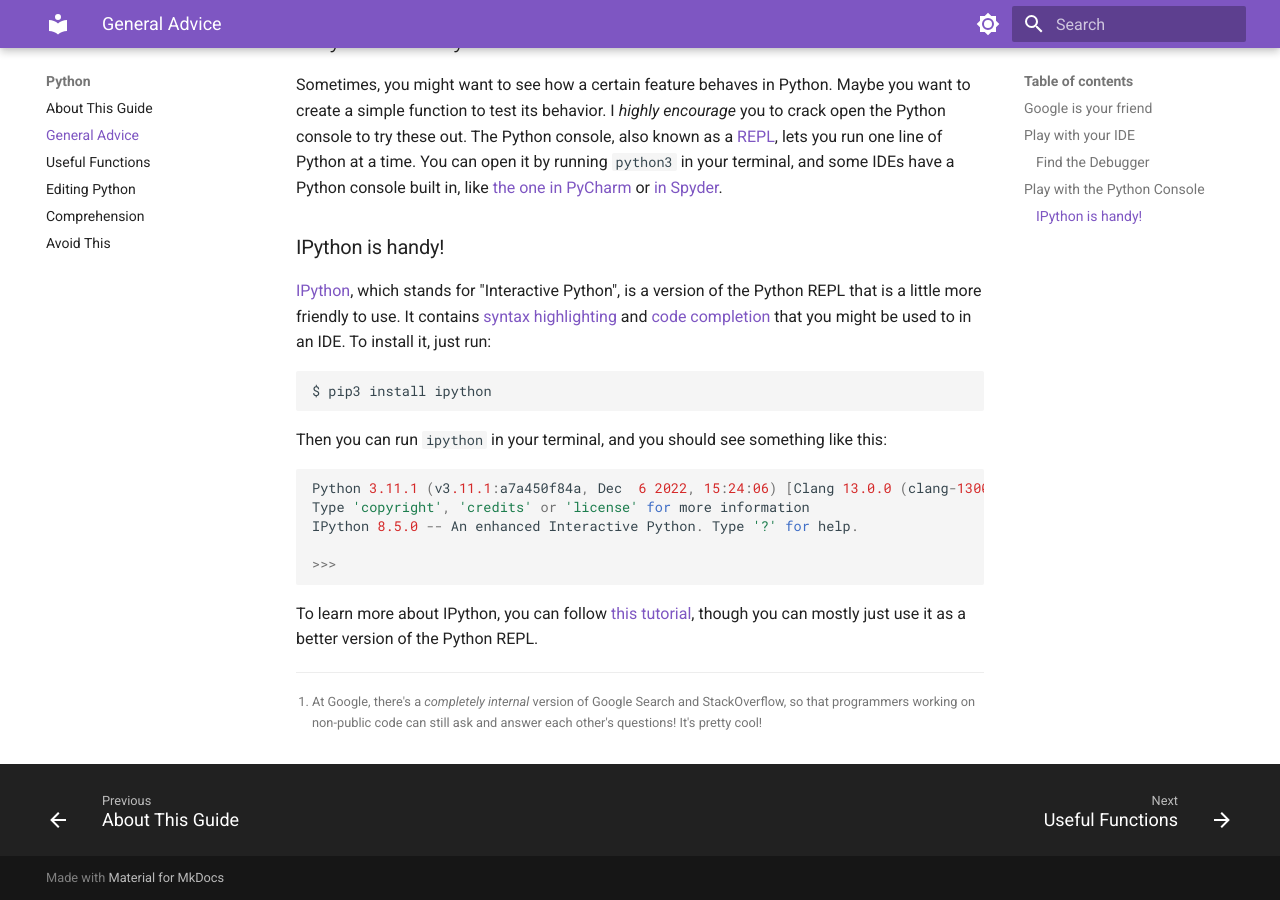
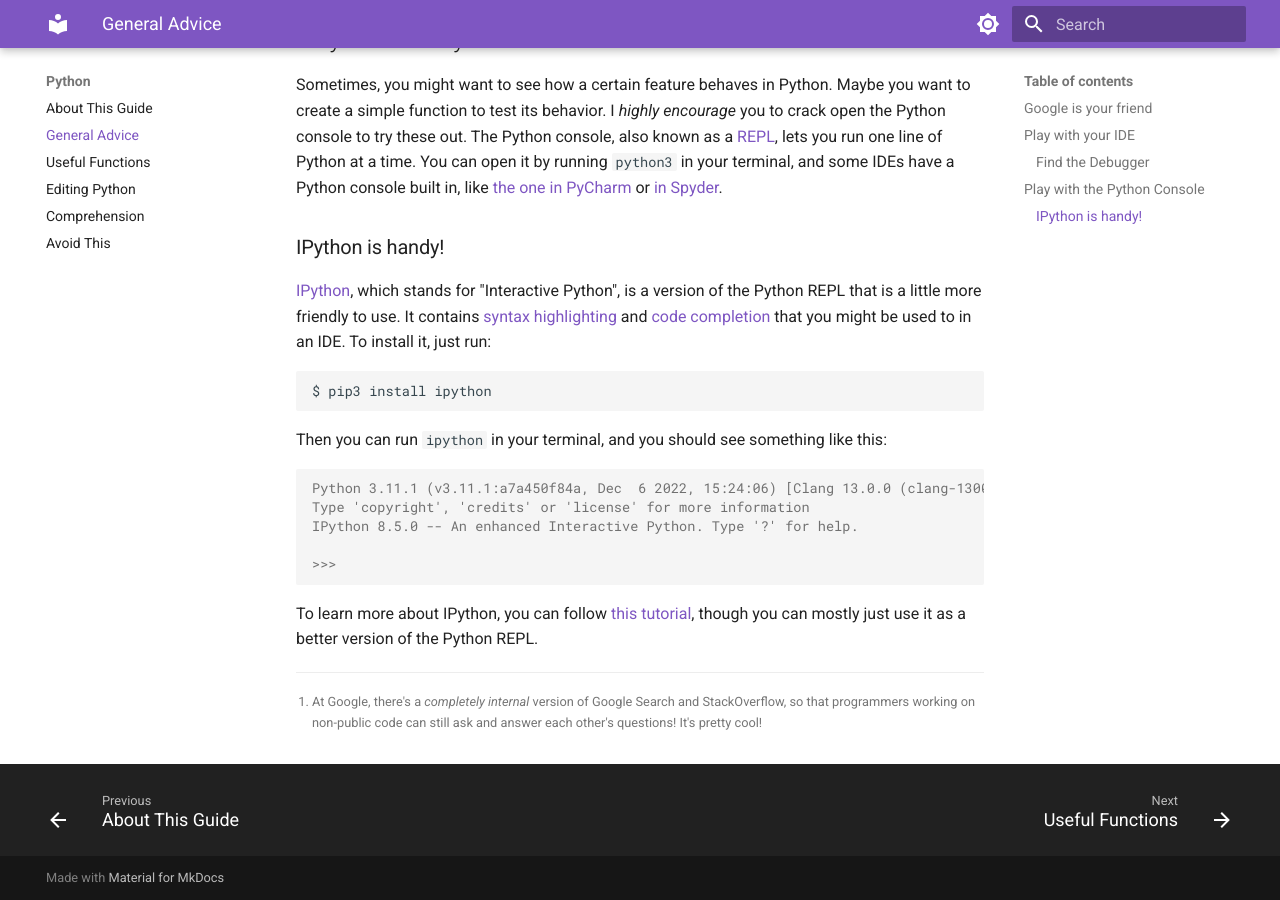
Before and after one commit to camtheman256/pages, an MkDocs documentation site: the page built from docs/python/01_advice.md, in a window 1280 px wide and 900 px high, scrolled down 1794 px. Built offline with MkDocs 1.6.1 and Material for MkDocs 9.7.7, drawn with Linux system fonts in a browser that asks for light colours.

Commit message:
highlight fix

````diff
--- a/docs/python/01_advice.md
+++ b/docs/python/01_advice.md
@@ -110,7 +110,7 @@ $ pip3 install ipython
 Then you can run `ipython` in your terminal, and you should see something like
 this:
 
-```python
+```pycon
 Python 3.11.1 (v3.11.1:a7a450f84a, Dec  6 2022, 15:24:06) [Clang 13.0.0 (clang-1300.0.29.30)]
 Type 'copyright', 'credits' or 'license' for more information
 IPython 8.5.0 -- An enhanced Interactive Python. Type '?' for help.
````
